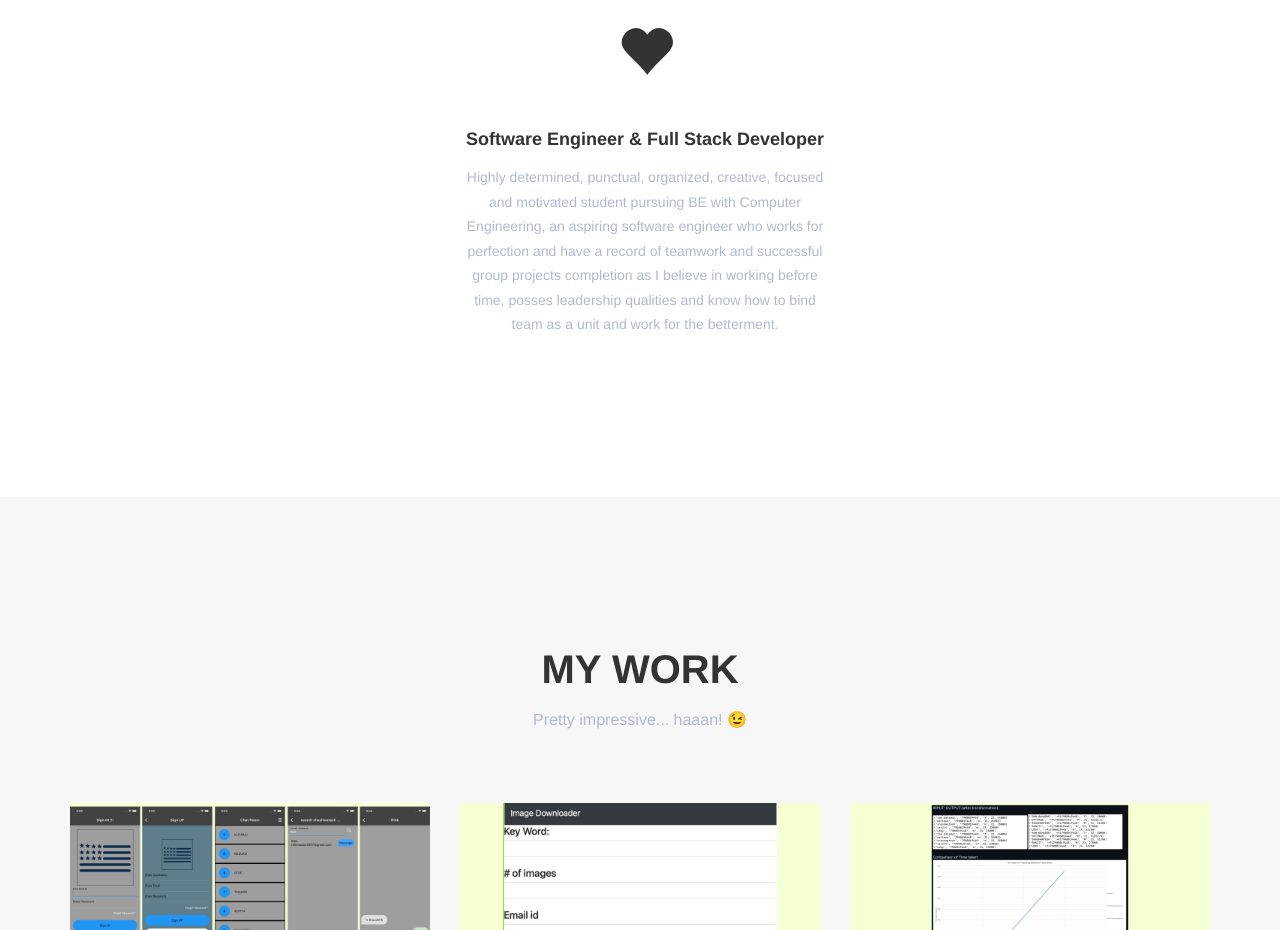
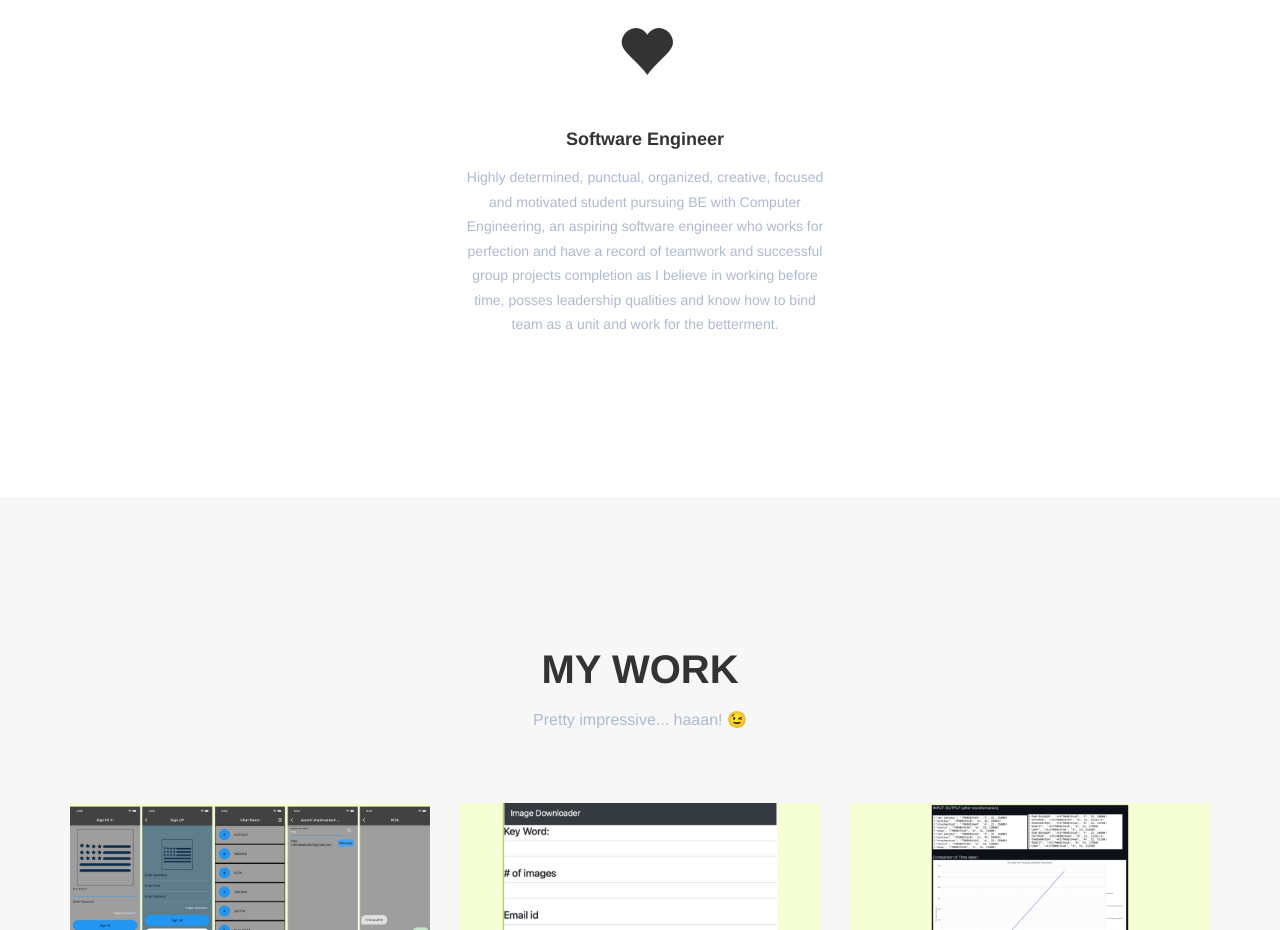
Before and after one commit to tripathijiii/tripathijiii.github.io, a plain HTML site: page index.html in a window 1280 px wide. Shown: the part 1136-2066 px from the top of the page. Drawn offline with nearby package versions, Linux system fonts and the light colour scheme.

Commit message:
Update index.html

```diff
--- a/index.html
+++ b/index.html
@@ -899,7 +899,7 @@ body {
                         <span class="fa-stack fa-4x">
                         <i class="glyphicon glyphicon-heart"></i>
                         </span>
-                        <h4 class="service-heading">Software Engineer & Full Stack Developer</h4>
+                        <h4 class="service-heading">Software Engineer</h4>
                         <p class="text-muted">Highly determined, punctual, organized, creative,
                             focused and motivated student pursuing BE with
                             Computer Engineering, an aspiring software engineer who works for perfection and
```
